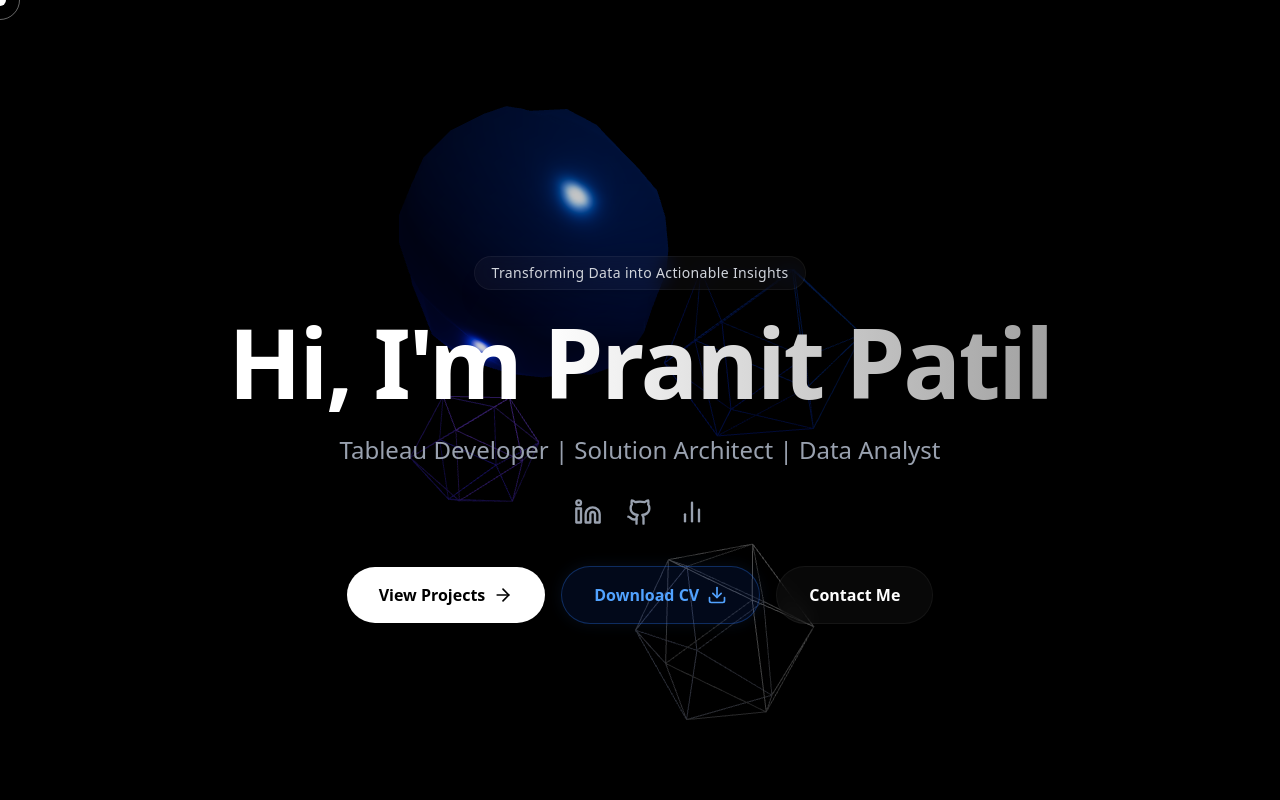
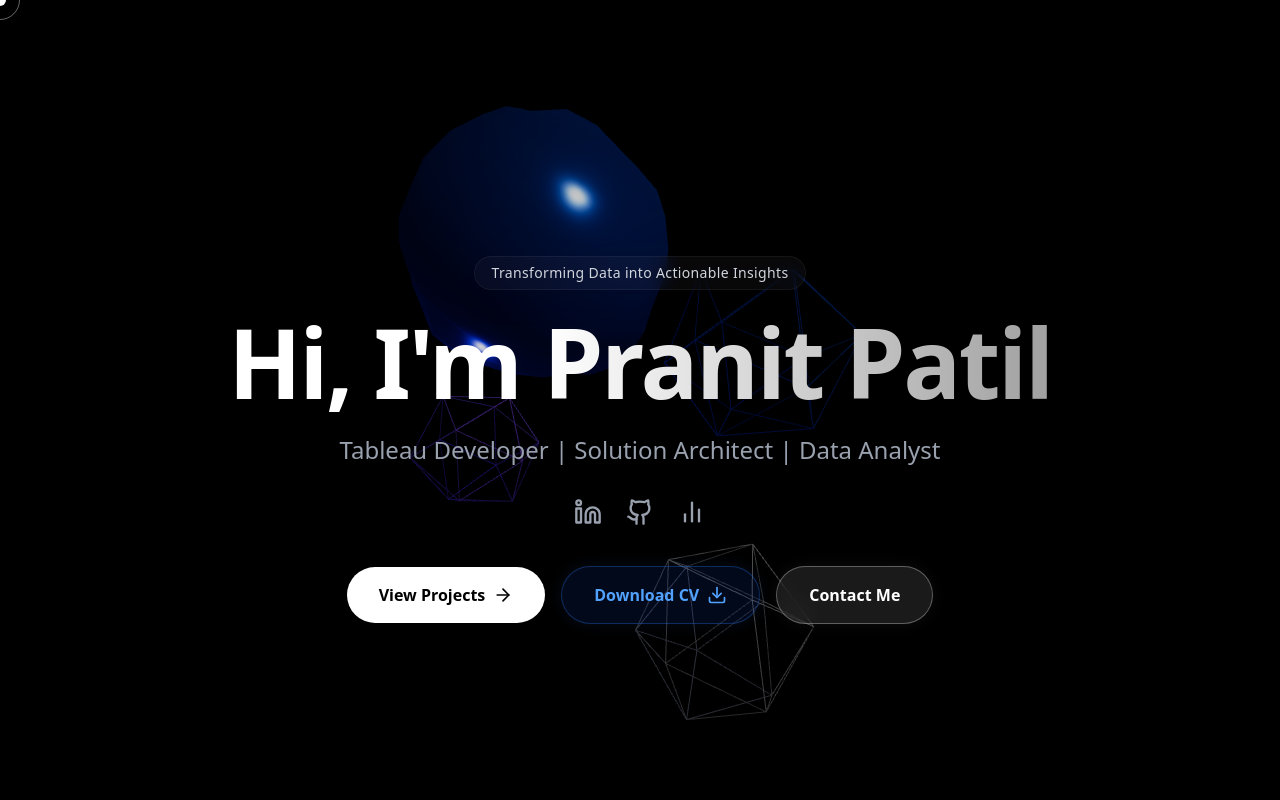
Before and after one commit to Code-Falcon001/portfolio-website, a Next.js app: page / in a window 1280 px wide. Shown: the top 800 px of the page. Built offline with nearby package versions, Linux system fonts and the light colour scheme.

Commit message:
style: enhance contact button visibility and set exact download filename

```diff
--- a/src/components/Hero.tsx
+++ b/src/components/Hero.tsx
@@ -67,7 +67,7 @@
 
           <a
             href="/resume.pdf"
-            download="Pranit_Patil_CV.pdf"
+            download="Pranit Patil - Tableau Developer.pdf"
             className="group flex items-center gap-2 bg-blue-600/10 border border-blue-500/30 text-blue-400 px-8 py-4 rounded-full font-semibold transition-all hover:bg-blue-600/20 hover:border-blue-500/50 hover:scale-105 active:scale-95 shadow-[0_0_15px_rgba(59,130,246,0.1)] hover:shadow-[0_0_20px_rgba(59,130,246,0.3)]"
           >
             Download CV
@@ -76,7 +76,7 @@
 
           <a
             href="#contact"
-            className="flex items-center gap-2 glass px-8 py-4 rounded-full font-semibold text-white transition-all hover:bg-white/10 hover:scale-105 active:scale-95 border border-white/20"
+            className="flex items-center gap-2 bg-white/10 px-8 py-4 rounded-full font-semibold text-white transition-all hover:bg-white/20 hover:scale-105 active:scale-95 border border-white/30 shadow-[0_0_15px_rgba(255,255,255,0.05)] backdrop-blur-md"
           >
             Contact Me
           </a>
```
